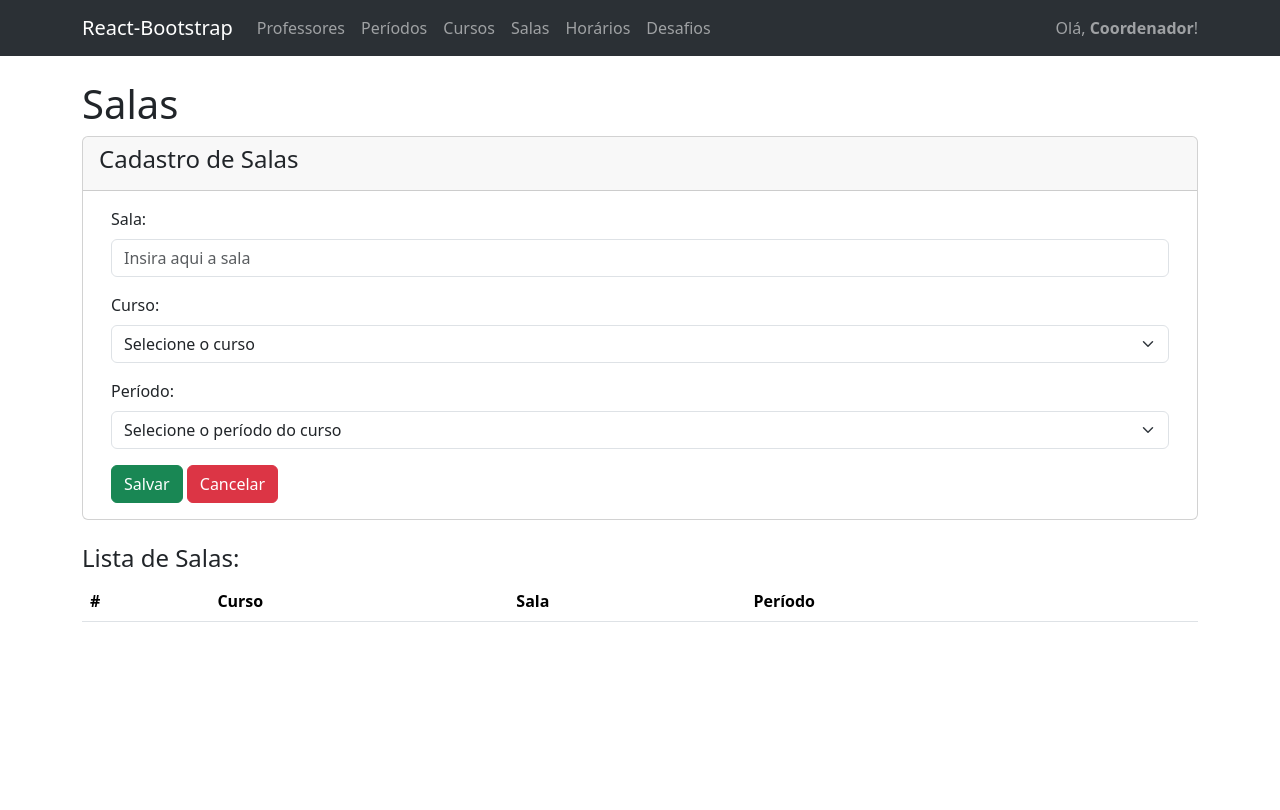
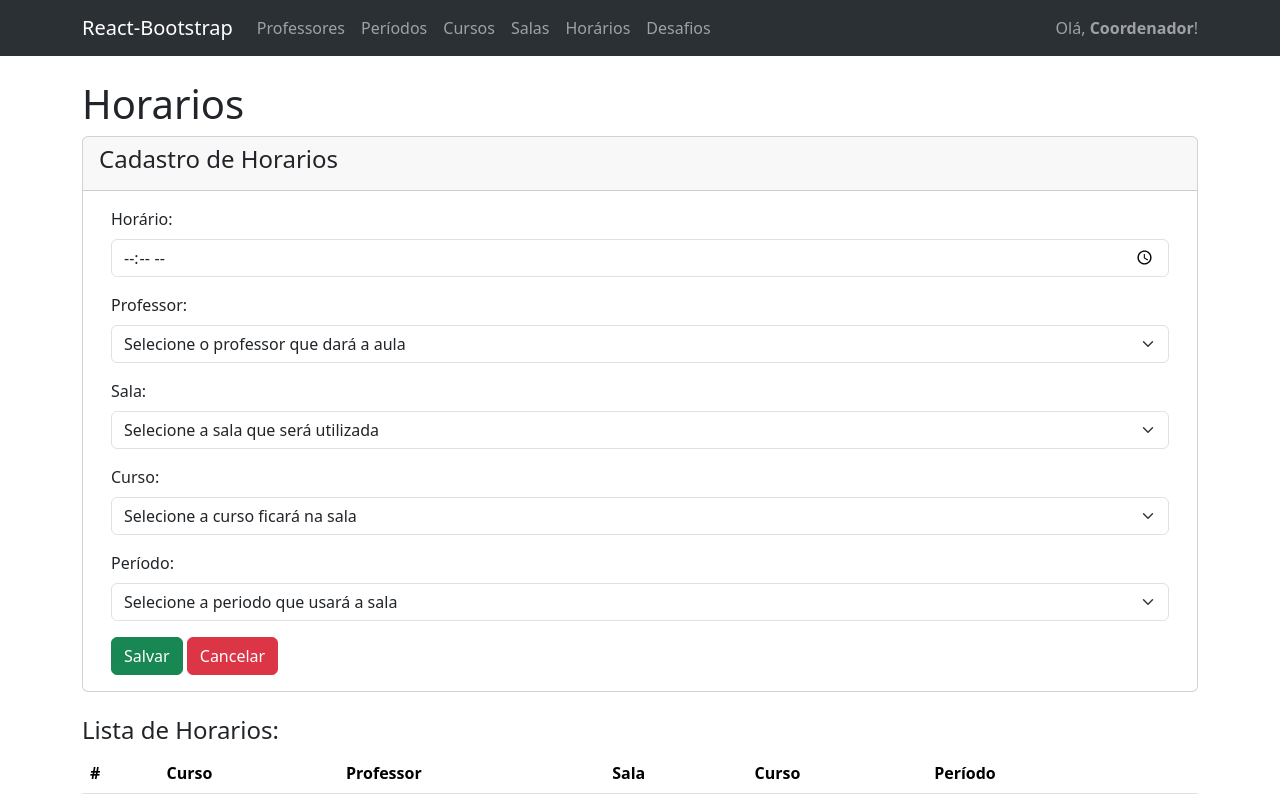
Before and after one commit to augustobernardo/novoappsemi-augusto, a React (Create React App) app: page /horario in a window 1280 px wide. Built offline with nearby package versions, Linux system fonts and the light colour scheme.

Commit message:
Finalizando a tela de Horários e ajustando erros de persistência

```diff
--- a/src/pages/Horario.List.js
+++ b/src/pages/Horario.List.js
@@ -9,129 +9,197 @@ import {
   Card
 } from "react-bootstrap";
 
-const Horarios = () => {
-
+const Horario = () => {
+  const [listaHorarios, setListaHorarios] = useState([]);
+  const [horario, setHorario] = useState({ horario: "", sala: "", professor: "", curso: "", periodo: "", id: 0 });
+  const [modeForm, setModeForm] = useState("create");
+  const [listaPeriodo, setListaPeriodo] = useState([]);
+  const [listaCursos, setListaCursos] = useState([]);
   const [listaSalas, setListaSalas] = useState([]);
-  const [sala, setSala] = useState({ curso: "", sala: "", periodo: "", id: 0 });
-  const [modeForm, setModeForm] = useState("create");
-  const [listaPeriodos, setListaPeriodos] = useState([]);
-  const [listaCurso, setListaCurso] = useState([]);
+  const [listaProfessores, setListaProfessores] = useState([]);
 
   useEffect(() => {
-    const objStr = localStorage.getItem("lSala");
+    const objStr = localStorage.getItem("lHorario");
     const objLista = JSON.parse(objStr);
-    setListaSalas(objLista || []);
+    setListaHorarios(objLista || []);
 
-    const listaPeriodosAux = localStorage.lPeriodo === undefined ? [] : JSON.parse(localStorage.lPeriodo);
-    setListaPeriodos(listaPeriodosAux || []);
+    const listaPeriodosAux =
+      localStorage.lPeriodo === undefined
+        ? []
+        : JSON.parse(localStorage.lPeriodo);
+    setListaPeriodo(listaPeriodosAux || []);
 
-    const listaCursoAux =  localStorage.lCurso === undefined ? [] : JSON.parse(localStorage.lCurso);
-    setListaCurso(listaCursoAux || []);
+    const listaCursosAux =
+      localStorage.lCurso === undefined
+        ? []
+        : JSON.parse(localStorage.lCurso);
+    setListaCursos(listaCursosAux || []);
 
+    const listaSalasAux =
+      localStorage.lSala === undefined
+        ? []
+        : JSON.parse(localStorage.lSala);
+    setListaSalas(listaSalasAux || []);
+
+    const listaProfAux =
+      localStorage.lProfessor === undefined
+        ? []
+        : JSON.parse(localStorage.lProfessor);
+    setListaProfessores(listaProfAux || []);
   }, []);
 
   const onSave = () => {
     if (modeForm === "create") {
-      sala.id = listaSalas.length + 1;
-      listaSalas.push(sala);
-      setListaSalas([...listaSalas]);
+      horario.id = listaHorarios.length + 1;
+      listaHorarios.push(horario);
+      setListaHorarios([...listaHorarios]);
     }
 
     if (modeForm === "edit") {
-      const salaAux = listaSalas.find((p) => p.id === sala.id);
-      salaAux.curso = sala.curso;
-      salaAux.sala = sala.sala;
-      salaAux.periodo = sala.periodo;
-      setListaSalas([...listaSalas]);
+      const horarioAux = listaHorarios.find((p) => p.id === horario.id);
+      horarioAux.horario = horario.horario;
+      horarioAux.sala = horario.sala;
+      horarioAux.curso = horario.curso;
+      horarioAux.periodo = horario.periodo;
+      horarioAux.professor = horario.professor;
+      setListaHorarios([...listaHorarios]);
     }
-    localStorage.setItem("lSala", JSON.stringify(listaSalas));
+    localStorage.setItem("lHorario", JSON.stringify(listaHorarios));
     onNew();
   };
 
-  const onEdit = (salaAux) => {
-    setSala(salaAux);
+  const onEdit = (horarioAux) => {
+    setHorario(horarioAux);
     setModeForm("edit");
   };
 
   const onNew = () => {
     setModeForm("create");
-    setSala({ curso: "", sala: "", periodo: "" });
+    setHorario({ horario: "", sala: "", professor: "", curso: "", periodo: "" });
   };
 
   const onRemove = (pRemove) => {
-    const updatedList = listaSalas.filter((p) => p.id !== pRemove.id);
-    setListaSalas(updatedList);
-    localStorage.setItem("lSala", JSON.stringify(updatedList));
+    const updatedList = listaHorarios.filter((p) => p.id !== pRemove.id);
+    setListaHorarios(updatedList);
+    localStorage.setItem("lHorario", JSON.stringify(updatedList));
   };
 
   const onCancel = () => {
     onNew();
   };
 
+  const handlePeriodoChange = (event) => {
+    setHorario({ ...horario, periodo: event.target.value });
+  };
+
+  const handleCursoChange = (event) => {
+    setHorario({ ...horario, curso: event.target.value });
+  };
+
+  const hanldeProfChange = (event) => {
+    setHorario({ ...horario, professor: event.target.value });
+  };
+
+  const handleSalaChange = (event) => {
+    setHorario({ ...horario, sala: event.target.value });
+  };
 
   return (
     <Container>
       <br />
       <Row>
-        <h1>Salas</h1>
+        <h1>Horarios</h1>
       </Row>
       <Row>
         <Col>
           <Card>
             <Card.Header>
-              <h4>Cadastro de Salas</h4>
+              <h4>Cadastro de Horarios</h4>
             </Card.Header>
             <Card.Body>
               <Container>
                 <Form>
-                  <Form.Group className="mb-3" controlId="formCurso">
-                    <Form.Label>Sala:</Form.Label>
+                  <Form.Group className="mb-3" controlId="Horário">
+                    <Form.Label>Horário:</Form.Label>
                     <Form.Control
                       required
-                      value={sala.curso}
+                      value={horario.horario}
                       onChange={({ target }) => {
-                        setSala({ ...sala, curso: target.value });
+                        setHorario({ ...horario, horario: target.value });
                       }}
-                      type="text"
-                      placeholder="Insira aqui a sala"
+                      type="time"
+                      placeholder="Insira a sala aqui"
                     />
                   </Form.Group>
 
+                  <Form.Label>Professor:</Form.Label>
+                  <Form.Group className="mb-3" controlId="formSalas">
+                    <Form.Select
+                      aria-label="Selecione a sala"
+                      value={horario.professor}
+                      onChange={hanldeProfChange}
+                    >
+                      <option value="">Selecione o professor que dará a aula</option>
+                      {
+                        listaProfessores.map((prof) => (
+                        <option key={prof.id} value={prof.name}>
+                          {prof.name}
+                        </option>
+                      ))
+                      }
+                    </Form.Select>
+                  </Form.Group>
+
+                  <Form.Label>Sala:</Form.Label>
+                  <Form.Group className="mb-3" controlId="formSalas">
+                    <Form.Select
+                      aria-label="Selecione a sala"
+                      value={horario.sala}
+                      onChange={handleSalaChange}
+                    >
+                      <option value="">Selecione a sala que será utilizada</option>
+                      {
+                        listaSalas.map((sala) => (
+                          <option key={sala.id} value={sala.sala}>
+                            Sala {sala.sala}
+                          </option>
+                        ))
+                      }
+                    </Form.Select>
+                  </Form.Group>
+
                   <Form.Label>Curso:</Form.Label>
-                  <Form.Group className="mb-3" controlId="formPeriodo">
-                    <Form.Select aria-label="Selecione a periodo do curso">
-                      <option value="">Selecione o curso</option>
+                  <Form.Group className="mb-3" controlId="formCursos">
+                    <Form.Select
+                      aria-label="Selecione a curso que usará a sala"
+                      value={horario.curso}
+                      onChange={handleCursoChange}
+                    >
+                      <option value="">Selecione a curso ficará na sala</option>
                       {
-                        listaCurso.map((cursoAux) => {
-                          return (
-                            <option key={cursoAux.id} value={cursoAux.curso}
-                              onChange={
-                                ({ target }) => {
-                                  setSala({ ...sala, curso: target.value });
-                                }}>
-                              {cursoAux.curso}
-                            </option>
-                          )
-                        })
+                        listaCursos.map((curso) => (
+                          <option key={curso.id} value={curso.curso}>
+                            {curso.curso}
+                          </option>
+                        ))
                       }
                     </Form.Select>
                   </Form.Group>
 
                   <Form.Label>Período:</Form.Label>
                   <Form.Group className="mb-3" controlId="formPeriodo">
-                    <Form.Select aria-label="Selecione a periodo do curso">
-                      <option value="">Selecione o período do curso</option>
+                    <Form.Select
+                      aria-label="Selecione a periodo que usará a sala"
+                      value={horario.periodo}
+                      onChange={handlePeriodoChange}
+                    >
+                      <option value="">Selecione a periodo que usará a sala</option>
                       {
-                        listaPeriodos.map((periodoAux) => {
-                          return (
-                            <option key={periodoAux.id} value={periodoAux.periodo}
-                              onChange={(target) => {
-                                setSala({ ...sala, periodo: target.value });
-                              }}>
-                              {periodoAux.periodo}
-                            </option>
-                          )
-                        })
+                        listaPeriodo.map((periodo) => (
+                          <option key={periodo.id} value={periodo.periodo}>
+                            {periodo.periodo}º Período
+                          </option>
+                        ))
                       }
                     </Form.Select>
                   </Form.Group>
@@ -150,7 +218,7 @@ const Horarios = () => {
       </Row>
       <br />
       <Row>
-        <h4>Lista de Salas:</h4>
+        <h4>Lista de Horarios:</h4>
       </Row>
       <Row>
         <Col>
@@ -159,22 +227,26 @@ const Horarios = () => {
               <tr>
                 <th>#</th>
                 <th>Curso</th>
+                <th>Professor</th>
                 <th>Sala</th>
+                <th>Curso</th>
                 <th>Período</th>
                 <th></th>
               </tr>
             </thead>
             <tbody>
-              {listaSalas.map((cursoAux) => (
-                <tr key={cursoAux.id}>
-                  <td>{cursoAux.id}</td>
-                  <td>{cursoAux.curso}</td>
-                  <td>{cursoAux.sala}</td>
-                  <td>{cursoAux.periodo}</td>
+              {listaHorarios.map((horarioAux) => (
+                <tr key={horarioAux.id}>
+                  <td>{horarioAux.id}</td>
+                  <td>{horarioAux.horario}</td>
+                  <td>{horarioAux.professor}</td>
+                  <td>{horarioAux.sala}</td>
+                  <td>{horarioAux.curso}</td>
+                  <td>{horarioAux.periodo}º Período</td>
                   <td>
                     <Button
                       onClick={() => {
-                        onEdit(cursoAux);
+                        onEdit(horarioAux);
                       }}
                       variant="primary"
                     >
@@ -182,7 +254,7 @@ const Horarios = () => {
                     </Button>
                     <Button
                       onClick={() => {
-                        onRemove(cursoAux);
+                        onRemove(horarioAux);
                       }}
                       variant="danger"
                     >
@@ -197,6 +269,6 @@ const Horarios = () => {
       </Row>
     </Container>
   );
-}
+};
 
-export default Horarios;
+export default Horario;
--- a/src/pages/Periodo.List.js
+++ b/src/pages/Periodo.List.js
@@ -129,7 +129,7 @@ const Periodos = () => {
               {listaPeriodos.map((periodoAux) => (
                 <tr key={periodoAux.id}>
                   <td>{periodoAux.id}</td>
-                  <td>{periodoAux.periodo}</td>
+                  <td>{periodoAux.periodo}º Período</td>
                   <td>{periodoAux.materias}</td>
                   <td>
                     <Button
--- a/src/pages/Sala.List.js
+++ b/src/pages/Sala.List.js
@@ -10,28 +10,31 @@ import {
 } from "react-bootstrap";
 
 const Salas = () => {
-
   const [listaSalas, setListaSalas] = useState([]);
-  const [sala, setSala] = useState({ curso: "", sala: "", periodo: "", id: 0 });
+  const [sala, setSala] = useState({ sala: "", curso: "", periodo: "", id: 0 });
   const [modeForm, setModeForm] = useState("create");
-  const [listaPeriodos, setListaPeriodos] = useState([]);
-  const [listaCurso, setListaCurso] = useState([]);
+  const [listaPeriodo, setListaPeriodo] = useState([]);
+  const [listaCursos, setListaCursos] = useState([]);
 
   useEffect(() => {
     const objStr = localStorage.getItem("lSala");
     const objLista = JSON.parse(objStr);
     setListaSalas(objLista || []);
 
-    const listaPeriodosAux = localStorage.lPeriodo === undefined ? [] : JSON.parse(localStorage.lPeriodo);
-    setListaPeriodos(listaPeriodosAux || []);
+    const listaPeriodosAux =
+      localStorage.lPeriodo === undefined
+        ? []
+        : JSON.parse(localStorage.lPeriodo);
+    setListaPeriodo(listaPeriodosAux || []);
 
-    const listaCursoAux = localStorage.lCurso === undefined ? [] : JSON.parse(localStorage.lCurso);
-    setListaCurso(listaCursoAux || []);
-
+    const listaCursosAux =
+      localStorage.lCurso === undefined
+      ? []
+      : JSON.parse(localStorage.lCurso);
+    setListaCursos(listaCursosAux || []);
   }, []);
 
   const onSave = () => {
-    debugger
     if (modeForm === "create") {
       sala.id = listaSalas.length + 1;
       listaSalas.push(sala);
@@ -40,8 +43,8 @@ const Salas = () => {
 
     if (modeForm === "edit") {
       const salaAux = listaSalas.find((p) => p.id === sala.id);
+      salaAux.sala = sala.sala;
       salaAux.curso = sala.curso;
-      salaAux.sala = sala.sala;
       salaAux.periodo = sala.periodo;
       setListaSalas([...listaSalas]);
     }
@@ -56,7 +59,7 @@ const Salas = () => {
 
   const onNew = () => {
     setModeForm("create");
-    setSala({ curso: "", sala: "", periodo: "" });
+    setSala({ sala: "", curso: "", periodo: "" });
   };
 
   const onRemove = (pRemove) => {
@@ -69,6 +72,13 @@ const Salas = () => {
     onNew();
   };
 
+  const handlePeriodoChange = (event) => {
+    setSala({ ...sala, periodo: event.target.value });
+  };
+
+  const handleCursoChange = (event) => {
+    setSala({...sala, curso: event.target.value });
+  };
 
   return (
     <Container>
@@ -85,53 +95,52 @@ const Salas = () => {
             <Card.Body>
               <Container>
                 <Form>
-                  <Form.Group className="mb-3" controlId="formCurso">
+                  <Form.Group className="mb-3" controlId="formSala">
                     <Form.Label>Sala:</Form.Label>
                     <Form.Control
                       required
-                      value={sala.curso}
+                      value={sala.sala}
                       onChange={({ target }) => {
-                        setSala({ ...sala, curso: target.value });
+                        setSala({ ...sala, sala: target.value });
                       }}
                       type="text"
-                      placeholder="Insira aqui a sala"
+                      placeholder="Insira a sala aqui"
                     />
                   </Form.Group>
 
+
                   <Form.Label>Curso:</Form.Label>
-                  <Form.Group className="mb-3" controlId="formPeriodo">
-                    <Form.Select aria-label="Selecione a periodo do curso">
-                      <option value="">Selecione o curso</option>
+                  <Form.Group className="mb-3" controlId="formCursos">
+                    <Form.Select
+                      aria-label="Selecione a curso que usará a sala"
+                      value={sala.curso}
+                      onChange={handleCursoChange}
+                    >
+                      <option value="">Selecione a curso que usará a sala</option>
                       {
-                        listaCurso.map((cursoAux) => {
-                          return (
-                            <option key={cursoAux.id} value={cursoAux.curso}
-                              onChange={({ target }) => {
-                                  setSala({ ...sala, curso: target.value });
-                                }}>
-                              {cursoAux.curso}
-                            </option>
-                          )
-                        })
+                      listaCursos.map((curso) => (
+                        <option key={curso.id} value={curso.curso}>
+                          {curso.curso}
+                        </option>
+                      ))
                       }
                     </Form.Select>
                   </Form.Group>
 
                   <Form.Label>Período:</Form.Label>
                   <Form.Group className="mb-3" controlId="formPeriodo">
-                    <Form.Select aria-label="Selecione a periodo do curso">
-                      <option value="">Selecione o período do curso</option>
+                    <Form.Select
+                      aria-label="Selecione a periodo que usará a sala"
+                      value={sala.periodo}
+                      onChange={handlePeriodoChange}
+                    >
+                      <option value="">Selecione a periodo que usará a sala</option>
                       {
-                        listaPeriodos.map((periodoAux) => {
-                          return (
-                            <option key={periodoAux.id} value={periodoAux.periodo}
-                              onChange={({ target }) => {
-                                  setSala({ ...sala, periodo: target.value });
-                                }}>
-                              {periodoAux.periodo}
-                            </option>
-                          )
-                        })
+                      listaPeriodo.map((periodo) => (
+                        <option key={periodo.id} value={periodo.periodo}>
+                          {periodo.periodo}º Período
+                        </option>
+                      ))
                       }
                     </Form.Select>
                   </Form.Group>
@@ -158,23 +167,23 @@ const Salas = () => {
             <thead>
               <tr>
                 <th>#</th>
+                <th>Sala</th>
                 <th>Curso</th>
-                <th>Sala</th>
                 <th>Período</th>
                 <th></th>
               </tr>
             </thead>
             <tbody>
-              {listaSalas.map((cursoAux) => (
-                <tr key={cursoAux.id}>
-                  <td>{cursoAux.id}</td>
-                  <td>{cursoAux.curso}</td>
-                  <td>{cursoAux.sala}</td>
-                  <td>{cursoAux.periodo}</td>
+              {listaSalas.map((salaAux) => (
+                <tr key={salaAux.id}>
+                  <td>{salaAux.id}</td>
+                  <td>{salaAux.sala}</td>
+                  <td>{salaAux.curso}</td>
+                  <td>{salaAux.periodo}º Período</td>
                   <td>
                     <Button
                       onClick={() => {
-                        onEdit(cursoAux);
+                        onEdit(salaAux);
                       }}
                       variant="primary"
                     >
@@ -182,7 +191,7 @@ const Salas = () => {
                     </Button>
                     <Button
                       onClick={() => {
-                        onRemove(cursoAux);
+                        onRemove(salaAux);
                       }}
                       variant="danger"
                     >
@@ -197,6 +206,6 @@ const Salas = () => {
       </Row>
     </Container>
   );
-}
+};
 
 export default Salas;
```
Also changed, not shown: src/pages/Curso.List.js (+20 -17 lines).
